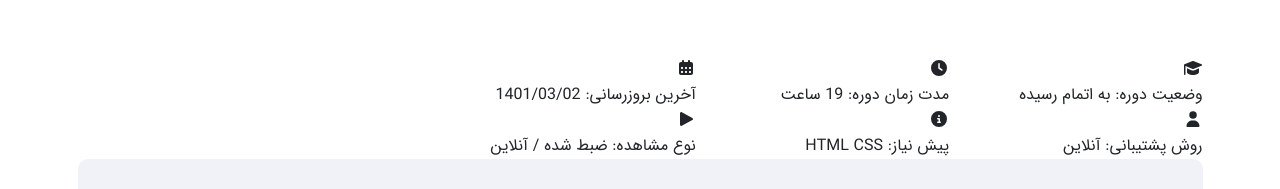
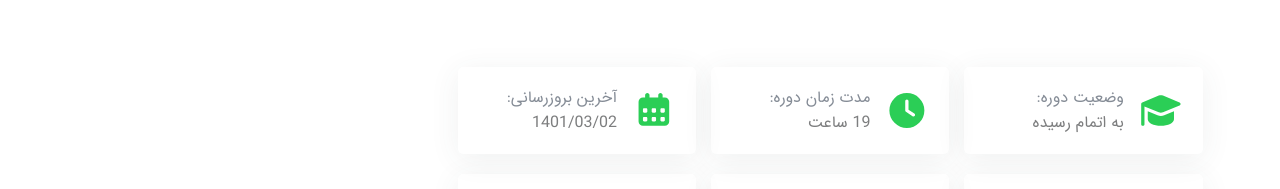
Before and after one commit to alir-ai/SabzLearn, a plain HTML site: page course.html in a window 1280 px wide. Shown: the part 548-737 px from the top of the page. Drawn offline with Linux system fonts and the light colour scheme.

Commit message:
course boxes styled

```diff
--- a/course.html
+++ b/course.html
@@ -295,7 +295,10 @@
                   <div class="col-4">
                     <div class="course-boxes_box">
                       <div class="course-boxes__box-right">
-                        <i class="fas fa-graduation-cap"> </i>
+                        <i
+                          class="course_boxes__box-right-icon fas fa-graduation-cap"
+                        >
+                        </i>
                       </div>
                       <div class="course-boxes__box-left">
                         <span class="course-boxes__box-left-title"
@@ -310,7 +313,8 @@
                   <div class="col-4">
                     <div class="course-boxes_box">
                       <div class="course-boxes__box-right">
-                        <i class="fas fa-clock"> </i>
+                        <i class="course_boxes__box-right-icon fas fa-clock">
+                        </i>
                       </div>
                       <div class="course-boxes__box-left">
                         <span class="course-boxes__box-left-title">
@@ -325,7 +329,10 @@
                   <div class="col-4">
                     <div class="course-boxes_box">
                       <div class="course-boxes__box-right">
-                        <i class="fas fa-calendar-alt"> </i>
+                        <i
+                          class="course_boxes__box-right-icon fas fa-calendar-alt"
+                        >
+                        </i>
                       </div>
                       <div class="course-boxes__box-left">
                         <span class="course-boxes__box-left-title">
@@ -340,7 +347,8 @@
                   <div class="col-4">
                     <div class="course-boxes_box">
                       <div class="course-boxes__box-right">
-                        <i class="fas fa-user-alt"> </i>
+                        <i class="course_boxes__box-right-icon fas fa-user-alt">
+                        </i>
                       </div>
                       <div class="course-boxes__box-left">
                         <span class="course-boxes__box-left-title">
@@ -355,7 +363,10 @@
                   <div class="col-4">
                     <div class="course-boxes_box">
                       <div class="course-boxes__box-right">
-                        <i class="fas fa-info-circle"> </i>
+                        <i
+                          class="course_boxes__box-right-icon fas fa-info-circle"
+                        >
+                        </i>
                       </div>
                       <div class="course-boxes__box-left">
                         <span class="course-boxes__box-left-title">
@@ -370,7 +381,8 @@
                   <div class="col-4">
                     <div class="course-boxes_box">
                       <div class="course-boxes__box-right">
-                        <i class="fas fa-play"> </i>
+                        <i class="course_boxes__box-right-icon fas fa-play">
+                        </i>
                       </div>
                       <div class="course-boxes__box-left">
                         <span class="course-boxes__box-left-title">
--- a/css/course.css
+++ b/css/course.css
@@ -106,3 +106,44 @@
   -o-border-radius: 1rem;
 }
 /* finish course info styles */
+
+/* Start course boxes styles */
+.course-boxes_box{
+  display: flex;
+  /* align-items: center; */
+  padding: 1.8rem 2rem;
+  box-shadow: 0 5px 30px rgba(70, 72, 77, 0.08);
+  margin: 1rem 0;
+  border-radius: 0.5rem;
+  -webkit-border-radius: 0.5rem;
+  -moz-border-radius: 0.5rem;
+  -ms-border-radius: 0.5rem;
+  -o-border-radius: 0.5rem;
+}
+.course-boxes__box-right{
+  display: flex;
+  justify-content: center;
+  align-items: center;
+}
+.course_boxes__box-right-icon{
+  font-size: 3.5rem;
+  color: var(--primary-color);
+}
+
+.course-boxes__box-left{
+  display: flex;
+  flex-direction: column;
+  margin-right: 1.5rem;
+}
+.course-boxes__box-left-title{
+  font-size:1.6rem ;
+  color: #858c96;
+}
+.course-boxes__box-left-subtitle{
+  font-size: 1.6rem;
+  color: #7d7e7f;
+}
+
+
+
+/* finish course boxes styles */
```
